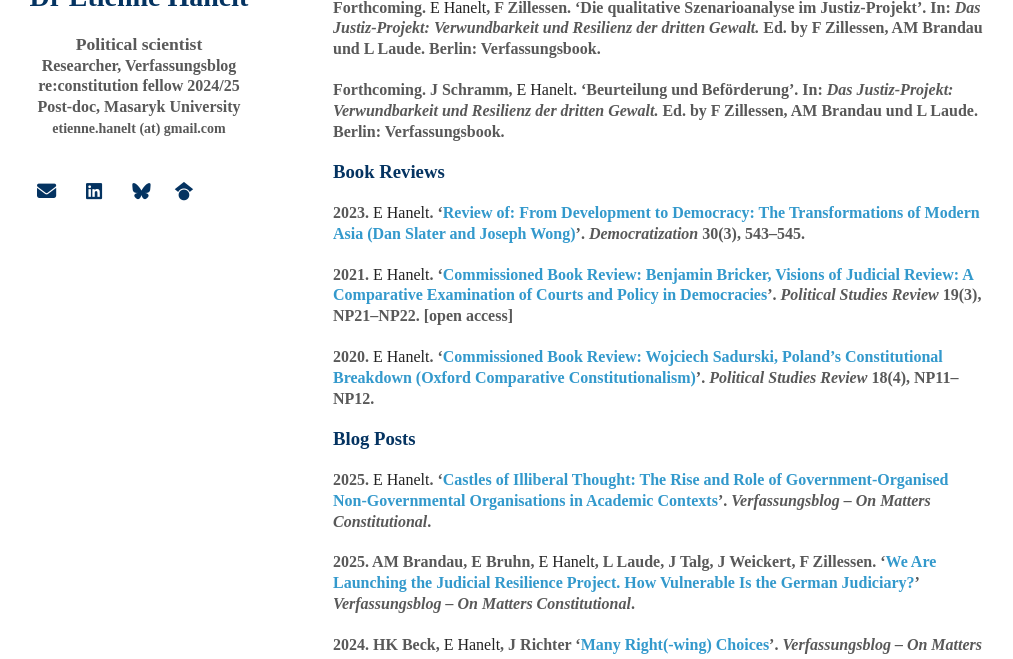
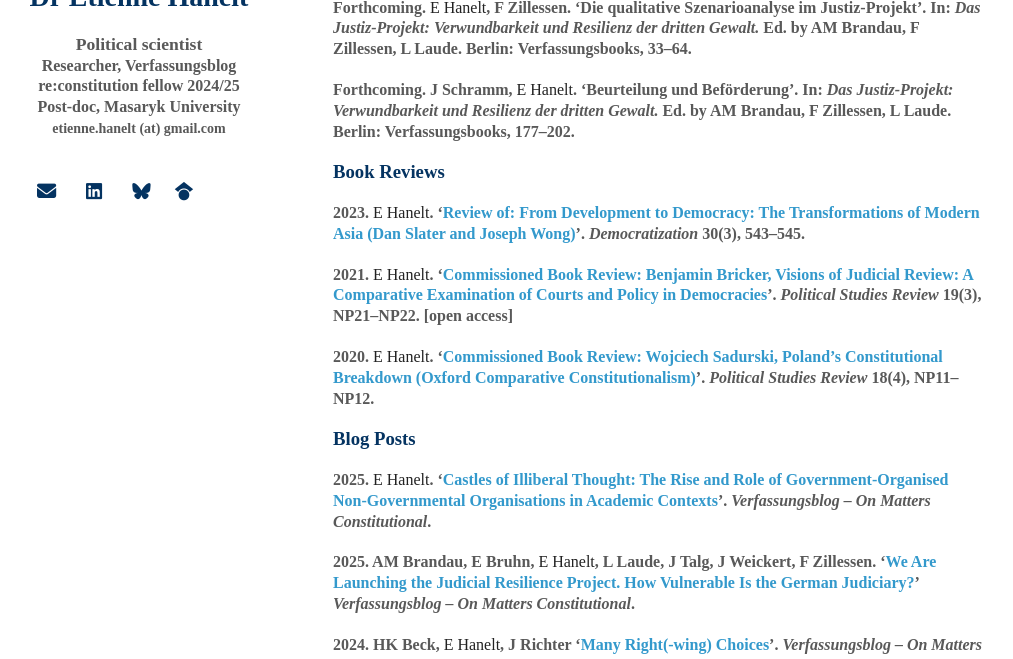
Before and after one commit to EtienneHanelt/etiennehanelt.github.io, a Jekyll site: the page built from index.md, in a window 1280 px wide and 900 px high, scrolled down 1214 px, cut to the strip 241-900 px from the top of the window. Shown: the whole strip, without its empty margins (137-1150 px from the left). Built offline with Jekyll 4.4.1, drawn with Linux system fonts in a browser that asks for light colours; nearby versions of some CDN libraries; some web fonts are replaced; a style sheet for code colours, icons or effects is not loaded; our own code applies the rules of GitHub Pages for plain Markdown files.

Commit message:
Update index.md

```diff
--- a/index.md
+++ b/index.md
@@ -47,9 +47,9 @@ Forthcoming\. **E Hanelt**. '[Getting Article 7 Done: Coalition-Building against
 
 ### Book Chapters
 
-Forthcoming\. **E Hanelt**, F Zillessen. ‘Die qualitative Szenarioanalyse im Justiz-Projekt’. In: _Das Justiz-Projekt: Verwundbarkeit und Resilienz der dritten Gewalt._ Ed. by F Zillessen, AM Brandau und L Laude. Berlin: Verfassungsbook.
+Forthcoming\. **E Hanelt**, F Zillessen. ‘Die qualitative Szenarioanalyse im Justiz-Projekt’. In: _Das Justiz-Projekt: Verwundbarkeit und Resilienz der dritten Gewalt._ Ed. by AM Brandau, F Zillessen, L Laude. Berlin: Verfassungsbooks, 33–64.
 
-Forthcoming\. J Schramm, **E Hanelt**. ‘Beurteilung und Beförderung’. In: _Das Justiz-Projekt: Verwundbarkeit und Resilienz der dritten Gewalt._ Ed. by F Zillessen, AM Brandau und L Laude. Berlin: Verfassungsbook.
+Forthcoming\. J Schramm, **E Hanelt**. ‘Beurteilung und Beförderung’. In: _Das Justiz-Projekt: Verwundbarkeit und Resilienz der dritten Gewalt._ Ed. by AM Brandau, F Zillessen, L Laude. Berlin: Verfassungsbooks, 177–202.
 
 ### Book Reviews
 
```
